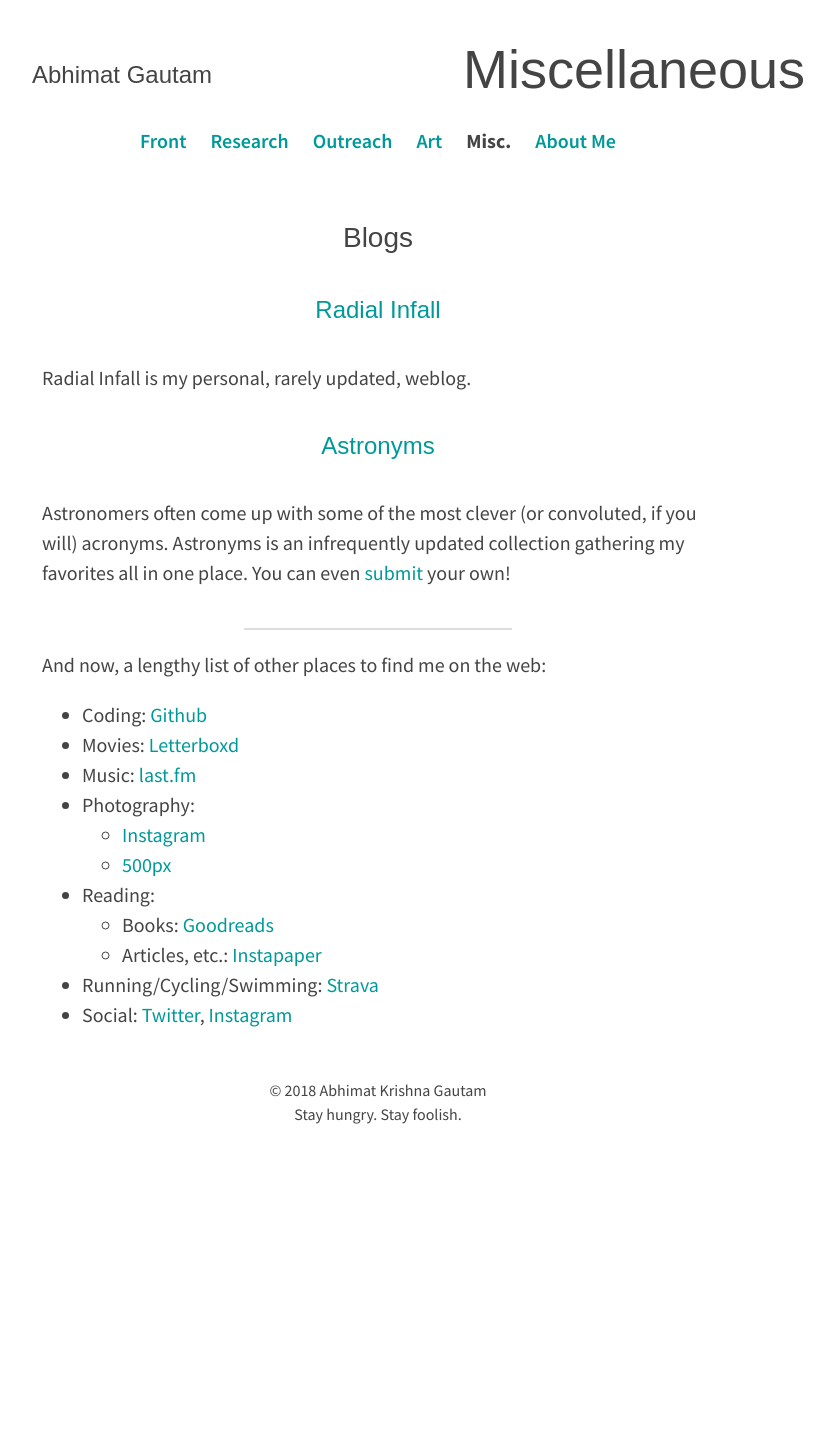
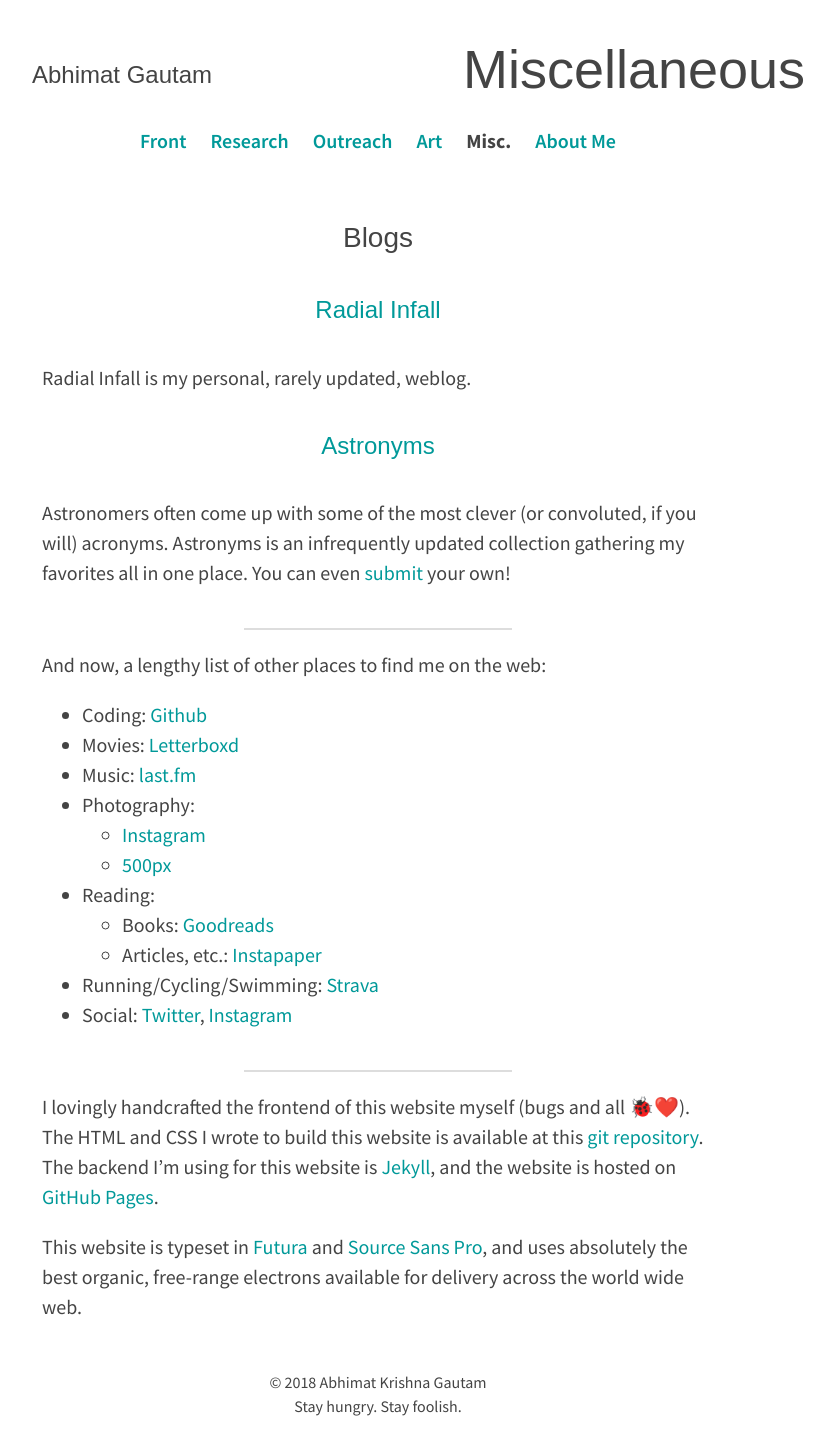
Before and after one commit to abhimat/abhimat.github.io, a Jekyll site: the page built from misc/index.md, in a window 1280 px wide. Shown: the whole page, without its empty margins (262-1096 px from the left). Built offline with Jekyll 4.4.1, drawn with Linux system fonts in a browser that asks for light colours; before the commit the page ends 1158 px from its top, so only the background shows below that.

Commit message:
Added some text about the website itself (so meta)

```diff
--- a/misc/index.md
+++ b/misc/index.md
@@ -28,3 +28,9 @@
 	* Articles, etc.: [Instapaper](http://instapaper.com/p/abhimat)
 * Running/Cycling/Swimming: [Strava](https://www.strava.com/athletes/2497917)
 * Social: [Twitter](http://twitter.com/abhimatgautam), [Instagram](https://www.instagram.com/abhimat)
+
+---
+
+I lovingly handcrafted the frontend of this website myself (bugs and all 🐞❤️). The HTML and CSS I wrote to build this website is available at this [git repository](https://github.com/abhimat/abhimat.github.io). The backend I'm using for this website is [Jekyll](https://jekyllrb.com), and the website is hosted on [GitHub Pages](https://pages.github.com).
+
+This website is typeset in [Futura](https://en.wikipedia.org/wiki/Futura_(typeface)) and [Source Sans Pro](https://en.wikipedia.org/wiki/Source_Sans_Pro), and uses absolutely the best organic, free-range electrons available for delivery across the world wide web.
```
Also changed, not shown: README.md.
